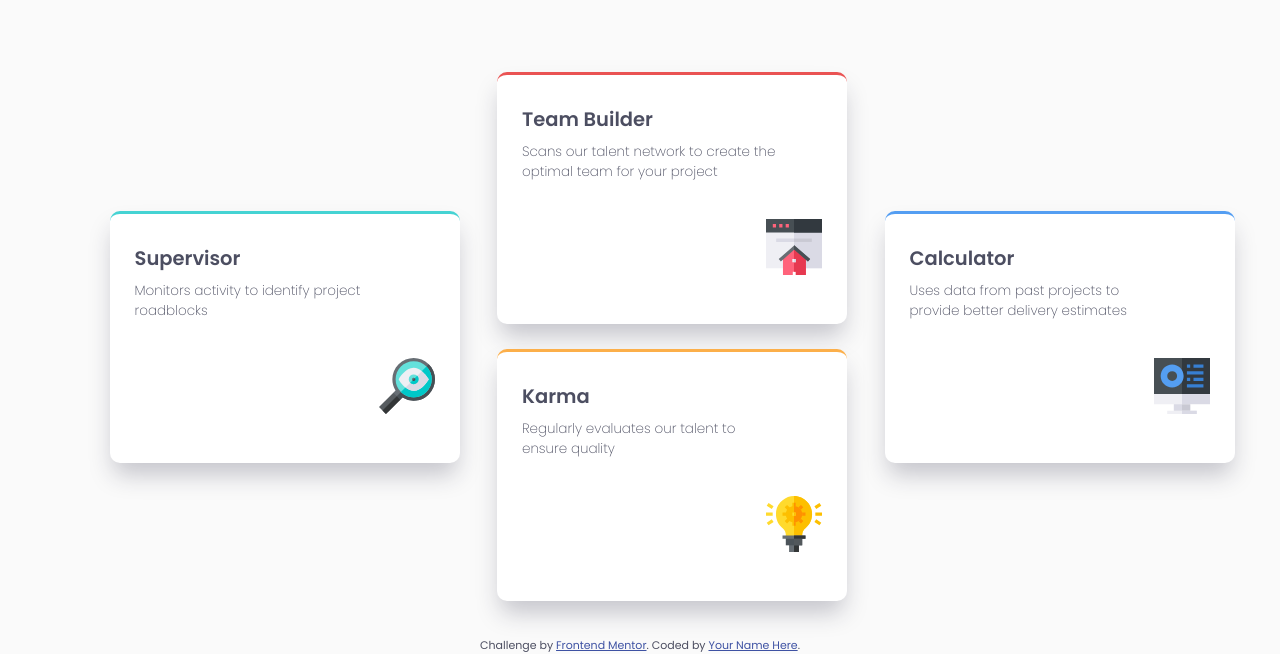
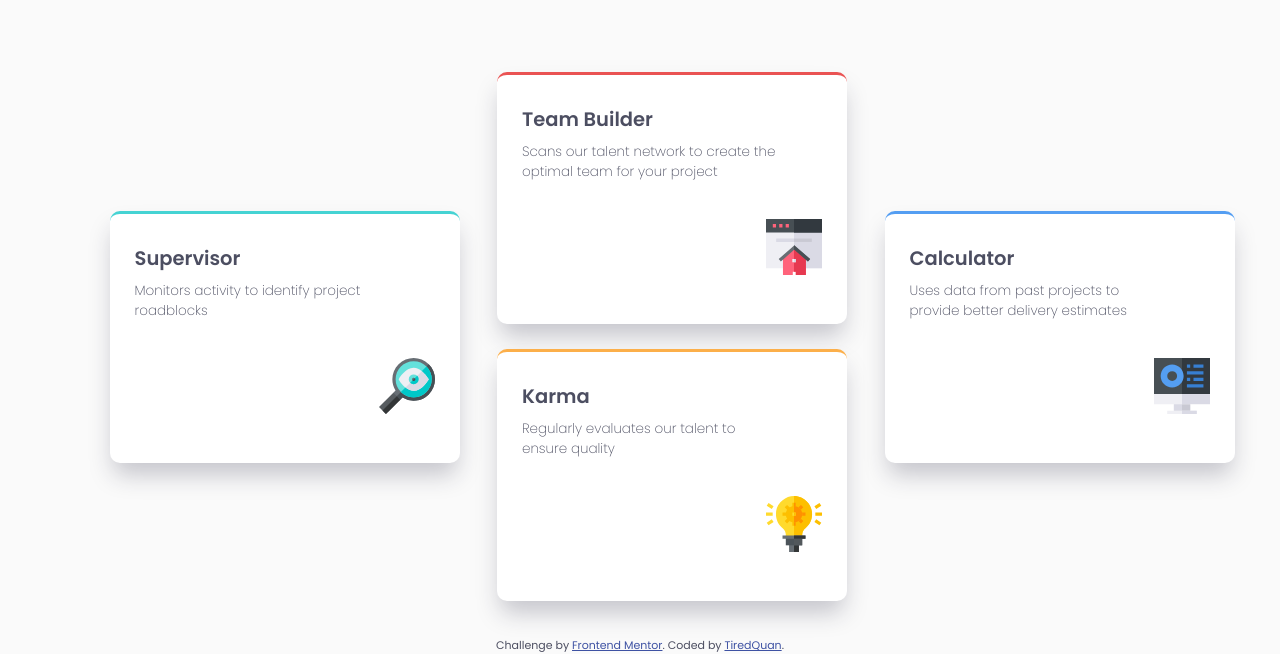
Before and after one commit to TiredQuan/four-card-feature-section-master, a plain HTML site: page index.html in a window 1280 px wide. Shown: the part 260-914 px from the top of the page. Drawn offline with Linux system fonts and the light colour scheme.

Commit message:
Signing my name

```diff
--- a/index.html
+++ b/index.html
@@ -78,7 +78,7 @@
   <footer>
     <p class="attribution">
       Challenge by <a href="https://www.frontendmentor.io?ref=challenge" target="_blank">Frontend Mentor</a>.
-      Coded by <a href="#">Your Name Here</a>.
+      Coded by <a href="https://www.frontendmentor.io/profile/TiredQuan">TiredQuan</a>.
     </p>
   </footer>
 </body>
```
